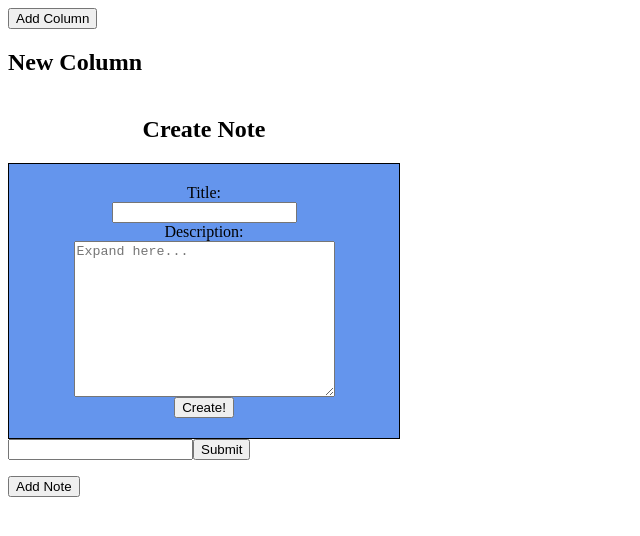
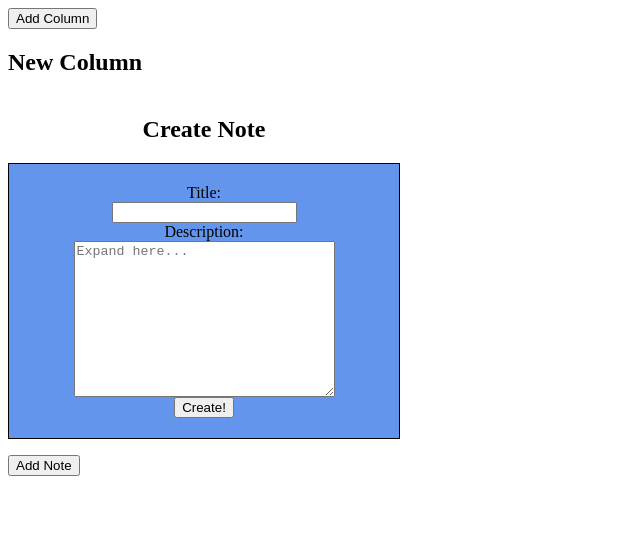
Before and after one commit to stickmanbob/Delegando, a React (Create React App) app: page / in a window 1280 px wide. Both pictures are taken after a click on the button "Add Column". Shown: the top 536 px of the page, without its empty margins (0-640 px from the left). Built offline with nearby package versions, Linux system fonts and the light colour scheme.

Commit message:
Add inline column title editing

```diff
--- a/src/components/column.jsx
+++ b/src/components/column.jsx
@@ -9,28 +9,71 @@ import EditColumnForm from "./edit_column_form";
 class Column extends React.Component {
   constructor(props) {
     super(props);
-    this.state = { title: "" };
-    this.addNote = this.addNote.bind(this);
-  }
+    this.state = {
+			showEdit: false
+		};
 
-  addNote() {
-    this.props.createNote({ title: "demo" });
-  }
+		this.showEdit = this.showEdit.bind(this);
+		this.hideEdit = this.hideEdit.bind(this);
+		this.renderNotes = this.renderNotes.bind(this);
+		this.selectTitle = this.selectTitle.bind(this);
+	}
+
+
+
+	showEdit(e){
+		e.preventDefault();
+
+		this.setState({
+			showEdit: true
+		})
+	}
+
+	hideEdit(){
+
+		this.setState({
+			showEdit: false
+		})
+	}
+
+
+	renderNotes(){
+		const { notes, column } = this.props;
+
+		return notes.map((note,idx) => {
+
+			if (column.id === note.colId) return <Note note={note} colId={column.id} key={idx}></Note>;
+
+		});
+	}
+
+	selectTitle(){
+
+		if (this.state.showEdit) {
+
+			return <EditColumnForm columnId={this.props.id} hide={this.hideEdit}/>;
+
+		} else {
+
+			return <h2 onClick={this.showEdit}>{this.props.title}</h2>;
+
+		}
+	}
 
   render() {
-    const { notes, column } = this.props;
-    let realNotes = notes.map((note) => {
-      if (column.id === note.colId)
-        return <Note note={note} colId={column.id}></Note>;
-    });
-    // debugger;
+    const { column } = this.props;
+
+		let title = this.selectTitle();
+
     return (
       <div>
-        <h2>{this.props.title}</h2>
+
+				{title}
+
         <CreateNoteContainer colId={column.id} />
 
-        <EditColumnForm columnId={this.props.id} />
-        <ul>{realNotes}</ul>
+
+        <ul>{this.renderNotes()}</ul>
         <button onClick={this.addNote}>Add Note</button>
       </div>
     );
@@ -38,7 +81,7 @@ class Column extends React.Component {
 }
 
 const mapStateToProps = (state, ownProps) => {
-  // debugger;
+
   return {
     notes: Object.values(state.entities.notes),
     column: state.entities.columns[ownProps.id],
--- a/src/components/edit_column_form.jsx
+++ b/src/components/edit_column_form.jsx
@@ -5,12 +5,33 @@ class editColumnForm extends React.Component{
 
 	constructor(props){
 		super(props);
+
+		//Setup State
 		let column = this.props.column;
-		console.log(column)
 		this.state = column;
 
+		//Create a ref to the outer form node
+		this.node = React.createRef();
+
+		//Function bindings
 		this.handleChange = this.handleChange.bind(this);
 		this.handleSubmit = this.handleSubmit.bind(this);
+		this.handleOutsideClick = this.handleOutsideClick.bind(this);
+	}
+
+	componentDidMount(){
+		document.addEventListener("mousedown", this.handleOutsideClick, false);
+	}
+
+	componentWillUnmount(){
+		document.addEventListener("mousedown", this.handleOutsideClick, false);
+	}
+
+	handleOutsideClick(e){
+		if(!this.node.current) return;
+		if(!this.node.current.contains(e.target)){
+			this.props.hide();
+		}
 	}
 
 	handleChange(e){
@@ -23,15 +44,15 @@ class editColumnForm extends React.Component{
 	handleSubmit(e){
 		e.preventDefault();
 		let column = this.state;
-		console.log(column)
 		this.props.updateColumn(column);
+		this.props.hide();
 	}
 
 	render(){
 
 		return(
-			<form onSubmit={this.handleSubmit} className="edit-column-form">
-					<input className="column-title" onChange={this.handleChange} type="text"/>
+			<form ref={this.node} onSubmit={this.handleSubmit} className="edit-column-form">
+					<input autoFocus className="column-title" onChange={this.handleChange} value={this.state.title} type="text"/>
 					<input className="edit-column-submit" type="submit"/>
 			</form>
 		)
@@ -40,7 +61,6 @@ class editColumnForm extends React.Component{
 }
 
 function mSTP(state,ownProps){
-	console.log(ownProps)
 	return {
 		column: state.entities.columns[ownProps.columnId]
 	}
--- a/src/reducers/board_reducer.js
+++ b/src/reducers/board_reducer.js
@@ -4,7 +4,7 @@ export default function boardReducer(state = {}, action) {
 
     Object.freeze(state);
 
-    console.log(state);
+
     switch (action.type) {
         default:
             return state;
--- a/src/reducers/columns_reducer.js
+++ b/src/reducers/columns_reducer.js
@@ -4,7 +4,7 @@ export default function columnsReducer(state={},action){
 
     Object.freeze(state);
 
-    console.log(state);
+
     switch(action.type){
         case CREATE_COLUMN:
             // First, let's get the next availible object id
```
